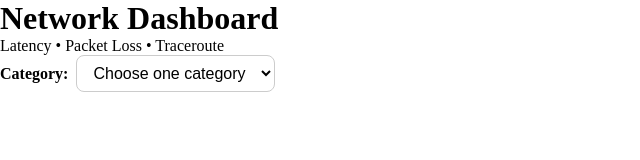
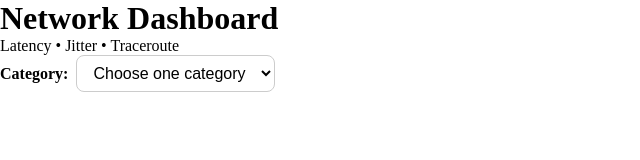
Before and after one commit to brojyf/NetworkDashboard, a React (Vite) app in the folder frontend/: page / in a window 1280 px wide. Shown: the top 160 px of the page, without its empty margins (0-640 px from the left). Built offline with nearby package versions, Linux system fonts and the light colour scheme.

Commit message:
fix(header): User jitter instead of packet loos in header

```diff
--- a/frontend/src/components/Header/Header.jsx
+++ b/frontend/src/components/Header/Header.jsx
@@ -5,7 +5,7 @@ export default function Header() {
         <header className="header">
           <div className="content">
             <h1 className="title">Network Dashboard</h1>
-            <p className="subtitle">Latency • Packet Loss • Traceroute</p>
+            <p className="subtitle">Latency • Jitter • Traceroute</p>
           </div>
         </header>
     );
```
Also changed, not shown: 1 other file (tests, documents, lock files or other folders).
